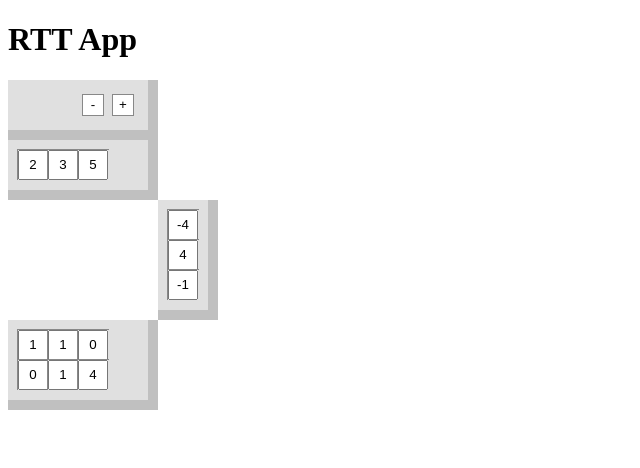
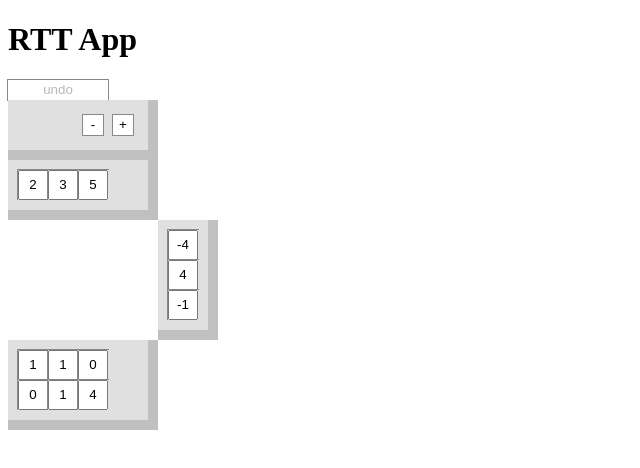
Before and after one commit to DandDsRTT/rtt-app, a React app: page / in a window 1280 px wide. Shown: the top 468 px of the page, without its empty margins (0-640 px from the left). Built offline with nearby package versions, Linux system fonts and the light colour scheme; the HTML template or start-up script is replaced by a standard one.

Commit message:
ability to undo

```diff
--- a/src/components/App.tsx
+++ b/src/components/App.tsx
@@ -6,7 +6,7 @@ import {Domain} from "./domain/Domain"
 import {DomainRemovesAndExpands} from "./domainShrinksAndExpands/DomainRemovesAndExpands"
 import {Mapping} from "./mapping/Mapping"
 import {CommaBasis} from "./commaBasis/CommaBasis"
-import {Background} from "./block/Background"
+import {Undo} from "./undo/Undo";
 
 const App = (): React.JSX.Element => {
     const view = useSelector((state: ObjectState) => state.view)
@@ -22,6 +22,8 @@ const App = (): React.JSX.Element => {
     const commaBasisProps = {row: view.rows[ROWS.INTERVALS], column: view.cols[COLS.COMMAS], dispatch}
 
     return (
+        <div>
+            <Undo/>
             <div className="container">
                 {/*<Background {...{view}}/>*/}
                 <Domain {...domainProps}/>
@@ -29,6 +31,7 @@ const App = (): React.JSX.Element => {
                 <Mapping {...mappingProps} />
                 <CommaBasis {...commaBasisProps} />
             </div>
+        </div>
     )
 }
 
--- a/src/components/commaBasis/handlers.ts
+++ b/src/components/commaBasis/handlers.ts
@@ -3,6 +3,9 @@ import {HOST} from "../../constants"
 import {convertCommaBasisToEbk} from "../../utilities"
 import {HandlerParameters, Handler} from "../types";
 import {addLoading, removeLoading} from "../loading";
+
+// TODO: fix the ability to temporarily break cell with negative sign in it
+// TODO: disable all cells while loading
 
 const handleCommaBasisCellChange: Handler<HTMLInputElement> = (handlerParameters: HandlerParameters<any>) => {
     const {address, matrix, element, dispatch} = handlerParameters
@@ -10,6 +13,7 @@ const handleCommaBasisCellChange: Handler<HTMLInputElement> = (handlerParameters
     const newCommaBasis = JSON.parse(JSON.stringify(matrix))
 
     newCommaBasis[columnIndex][rowIndex] = parseInt(element.target.value)
+    dispatch({ type: "snapshot"}) // TODO: batch ?
     dispatch({type: "changeCommaBasis", commaBasis: newCommaBasis})
 
     const loading = addLoading()
--- a/src/components/domainShrinksAndExpands/handlers.ts
+++ b/src/components/domainShrinksAndExpands/handlers.ts
@@ -7,6 +7,8 @@ import {addLoading, removeLoading} from "../loading";
 const handlePlus: DomainHandler = (domainHandlerParameters) => {
     const {matrix, dispatch} = domainHandlerParameters
     const newCommaBasis = matrix.map((comma: number[]) => [...comma, 0])
+
+    dispatch({ type: "snapshot"})
     dispatch({ type: "expandDomain", commaBasis: newCommaBasis })
 
     const loading = addLoading()
@@ -31,6 +33,8 @@ const handleMinus: DomainHandler = (domainHandlerParameters) => {
     const {matrix, dispatch, dimensionality} = domainHandlerParameters
     if (!dimensionality) throw new Error("No dimensionality.")
     const newCommaBasis = matrix.map((comma: number[]) => comma.slice(0, dimensionality - 1))
+
+    dispatch({ type: "snapshot"})
     dispatch({ type: "shrinkDomain", commaBasis: newCommaBasis })
 
     const loading = addLoading()
--- a/src/components/mapping/handlers.ts
+++ b/src/components/mapping/handlers.ts
@@ -9,6 +9,7 @@ const handleMappingElementChange: Handler<HTMLInputElement> = (handlerParameters
     const [rowIndex, columnIndex] = address
     const newMapping = JSON.parse(JSON.stringify(matrix))
     newMapping[ rowIndex ][ columnIndex ] = parseInt(input.target.value)
+    dispatch({ type: "snapshot"})
     dispatch({ type: "changeMapping", mapping: newMapping })
 
     const loading = addLoading()
--- /dev/null
+++ b/src/components/undo/Undo.tsx
@@ -0,0 +1,19 @@
+import {handleUndo} from "./handlers";
+import React from "react";
+import {useDispatch, useSelector} from "react-redux";
+import {ObjectState} from "../../state/types";
+
+const Undo = () => {
+    const snapshots = useSelector((state: ObjectState) => state.snapshots)
+    const dispatch = useDispatch()
+
+    return (
+        <div>
+            <button disabled={!snapshots.length} className="undo" onClick={() => handleUndo(dispatch)}>undo</button>
+        </div>
+    )
+}
+
+export {
+    Undo,
+}
--- /dev/null
+++ b/src/components/undo/handlers.ts
@@ -0,0 +1,9 @@
+import {Dispatch} from "@reduxjs/toolkit";
+
+const handleUndo = (dispatch: Dispatch) => {
+    dispatch({ type: "undo" })
+}
+
+export {
+    handleUndo,
+}
--- a/src/state/initialState.ts
+++ b/src/state/initialState.ts
@@ -1,10 +1,11 @@
-import { ObjectState } from "./types"
+import {ObjectState} from "./types"
 
 const initialState: ObjectState = {
     dimensionality: 3,
     rank: 2,
     mapping: [[1, 1, 0], [0, 1, 4]],
     commaBasis: [[-4, 4, -1]],
+    snapshots: [],
     view: {
         rows: [
             {
--- a/src/state/rootReducer.ts
+++ b/src/state/rootReducer.ts
@@ -1,5 +1,5 @@
 import {initialState} from "./initialState"
-import {createReducer} from "@reduxjs/toolkit"
+import {createReducer, current} from "@reduxjs/toolkit"
 import {COLS, ROWS} from "../constants"
 import {
     ChangeCommaBasisAction,
@@ -43,7 +43,38 @@ const reducer = createReducer(initialState, (builder) => {
         .addCase("initializeGrid", (state) => {
             updateGrid(state.view)
         })
+        .addCase("snapshot", (state) => {
+            const {snapshots, ...toBeSnapshot} = state
+            state.snapshots.push(toBeSnapshot)
+        })
+        .addCase("undo", (state) => {
+            const mostRecentSnapshot = state.snapshots.pop()
+            mergeDeep(state, JSON.parse(JSON.stringify(current(mostRecentSnapshot))))
+            updateGrid(state.view)
+        })
 })
+
+const isObject = (item: unknown) => {
+    return (item && typeof item === 'object' && !Array.isArray(item));
+}
+
+const mergeDeep = (target: any, ...sources: any[]): any => {
+    if (!sources.length) return target;
+    const source = sources.shift();
+
+    if (isObject(target) && isObject(source)) {
+        for (const key in source) {
+            if (isObject(source[key])) {
+                if (!target[key]) Object.assign(target, { [key]: {} });
+                mergeDeep(target[key], source[key]);
+            } else {
+                Object.assign(target, { [key]: source[key] });
+            }
+        }
+    }
+
+    return mergeDeep(target, ...sources);
+}
 
 const updateCommaBasis = (state: ObjectState, newCommaBasis: number[][]) => {
     newCommaBasis.forEach((column, columnIndex) => {
--- a/src/styles.scss
+++ b/src/styles.scss
@@ -74,3 +74,7 @@ input {
 .blank {
   background-color: #e0e0e0;
 }
+
+.undo {
+  width: 100px;
+}
```
Also changed, not shown: spec/actions.tsx (added, +20 -0 lines), src/state/types.ts (+6 -1 lines), 1 other file (tests, documents, lock files or other folders). Lines whose indentation alone changed are shown as unchanged.
